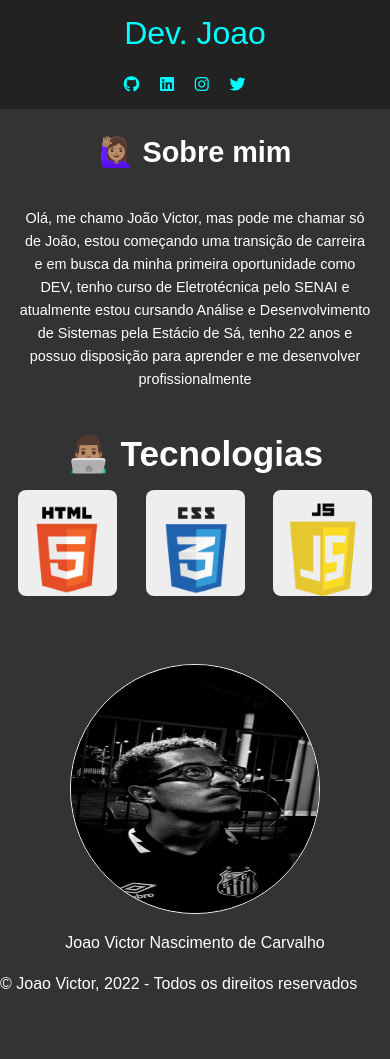
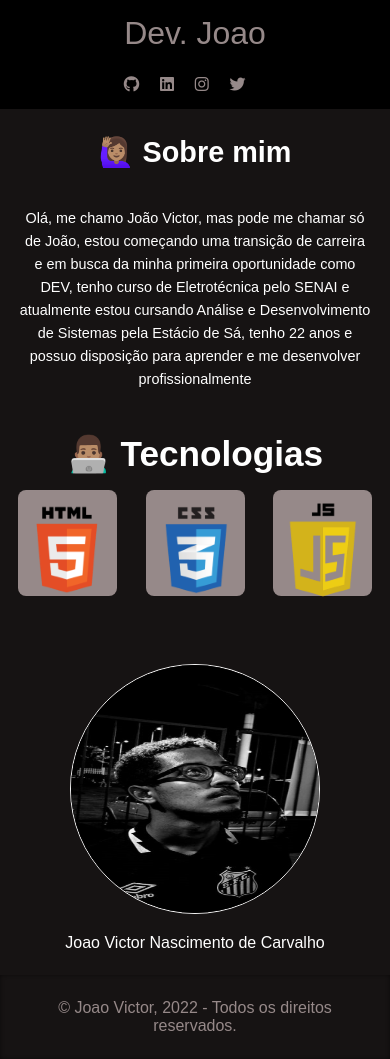
Before and after one commit to jvnc0107/portfolio, a plain HTML site: page index.html in a window 390 px wide. Before the commit the page ends 993 px from the top, so only its background shows below. Drawn offline with Linux system fonts and the light colour scheme; a web font is replaced by a local one.

Commit message:
alteração todas as cores

```diff
--- /dev/null
+++ b/css/footer.css
@@ -0,0 +1,8 @@
+footer  {
+    padding: 1.5rem;
+    text-align: center;
+    box-shadow: inset 0px 0px  4px 0px rgba(0, 0, 0, 0.5);
+    cursor: pointer;
+    color: rgb(150, 137, 137);
+    font-size: 1rem;
+    font-weight: 300; }
--- a/css/header.css
+++ b/css/header.css
@@ -1,5 +1,5 @@
 header{
-    background-color: #222;
+    background-color: #000000;
     padding: 15px;
     width: 100%;
 
@@ -29,10 +29,10 @@ header{
     }
 
     header h1, a{
-        color: aqua;
+        color: rgb(150, 137, 137);
         transition: 0.2s ease-in-out;
     }
 
     header h1:hover, a:hover{
-        color: #fff;
+        color: #4a645e;
     }
--- a/css/main.css
+++ b/css/main.css
@@ -41,7 +41,7 @@ main .techs .cards-container .card{
     width: 99px;
     height: 106px;
     padding: 10px;
-    background-color: #eee;
+    background-color:rgb(150, 137, 137) ;
     border-radius: 8px;
     margin-right: 0.9em;
     margin-left: 0.9em;
@@ -59,7 +59,7 @@ main .techs .cards-container .card .img {
 }
 main .techs .cards-container .card:hover{
 
-    box-shadow: 0px 0px 8px aqua;
+    box-shadow: 0px 0px 8px rgb(55, 121, 121);
 
 }
 
@@ -84,5 +84,5 @@ main figure img{
     transition: 0.2s ease-in-out;
 }
 main figure img:hover {
-box-shadow: 0px 0px 6px aqua;
+box-shadow: 0px 0px 6px rgb(55, 121, 121);
 }
--- a/css/reset.css
+++ b/css/reset.css
@@ -8,7 +8,7 @@ body {
     width: 100%;
     height:100vh;
 
-    background-color: #333;
+    background-color: #161313;
     color: #fff;
 
     display: flex;
--- a/css/responsive.css
+++ b/css/responsive.css
@@ -55,3 +55,23 @@
      }
 
 }
+@media (max-width: 1200px){
+    footer {
+        flex-direction: column;
+        align-items: center;
+        justify-content: center;
+        font-size: 0.7em;
+
+        text-align: center;
+    }
+}
+@media (max-width: 700px){
+    footer {
+        flex-direction: column;
+        align-items: center;
+        justify-content: center;
+
+
+        text-align: center;
+    }
+}
--- a/index.html
+++ b/index.html
@@ -11,6 +11,7 @@
     <link rel="stylesheet" href="./css/header.css">
     <link rel="stylesheet" href="./css/main.css">
     <link rel="stylesheet" href="./css/responsive.css">
+    <link rel="stylesheet" href="./css/footer.css">
     <!--fonts-->
     <link rel="preconnect" href="https://fonts.googleapis.com">
     <link rel="preconnect" href="https://fonts.gstatic.com" crossorigin>
@@ -87,7 +88,7 @@
     </main>
     <footer>
         <span>
-            &copy; Joao Victor, 2022 - Todos os direitos reservados
+            &copy; Joao Victor, 2022 - Todos os direitos reservados.
         </span>
     </footer>
 </body>
```
